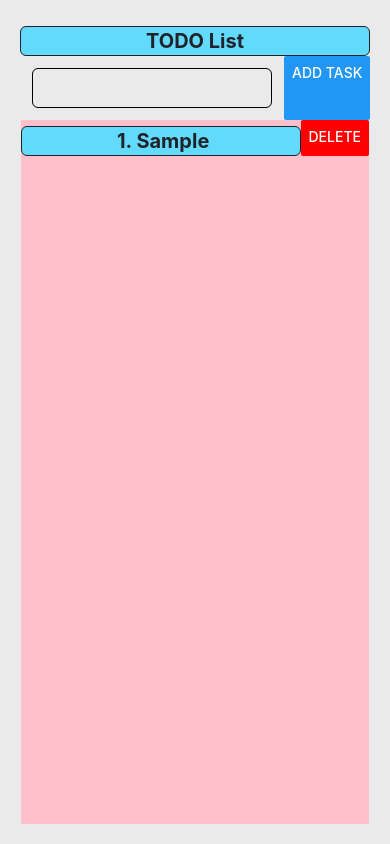
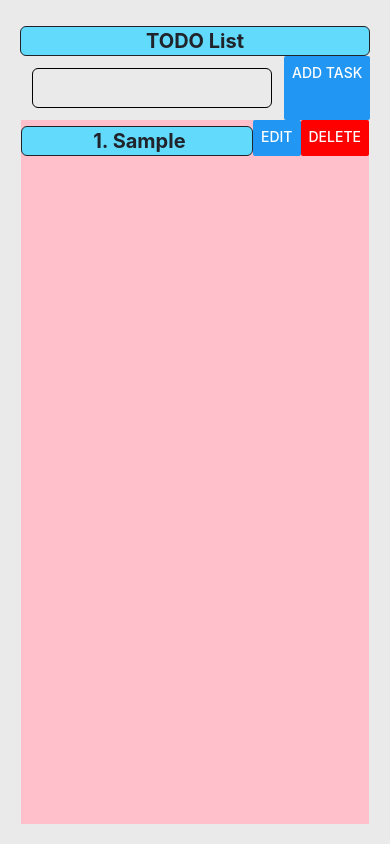
Before and after one commit to akashBhaumik/todo-list-using-react-native, a React Native app: screen / in a window 390 px wide. Both pictures are taken after typing "Sample" into the empty fields and a click on the button "ADD TASK". Built offline with nearby package versions, Linux system fonts and the light colour scheme.

Commit message:
edit button added

```diff
--- a/App.js
+++ b/App.js
@@ -5,19 +5,27 @@ import { useState } from "react"
 const App = () => {
   const [task, add_task] = useState([])
   const [text, onChangeText] = useState("")
-
+  const [edit , setEdit] = useState(true)
+  const [editIndex , setEditIndex] = useState()
 
   return (
     <View style={styles.container}>
       <Text style={styles.title}>TODO List</Text>
-      <View style={styles.fixToText}>
+      {/* <View style={styles.fixToText}>
+
+        <TextInput
+          style={styles.input}
+          onChangeText={onChangeText}
+          value={text}
+        /> */}
+        {edit ?
+        <View style={styles.fixToText}>
 
         <TextInput
           style={styles.input}
           onChangeText={onChangeText}
           value={text}
         />
-
         <Button
           title="Add Task"
 
@@ -29,6 +37,30 @@ const App = () => {
         }}
         />
       </View>
+         :
+        <View style={styles.fixToText}>
+          <TextInput
+          style={styles.input}
+          onChangeText={onChangeText}
+          value={text}
+          placeholder={task[editIndex]}
+        />
+        <Button
+          title="edit Task"
+
+        style={styles.button}
+        onPress={() => {
+          console.log("press edit button",editIndex)
+          const editItem = [...task]
+          editItem[editIndex] = text
+          add_task(editItem)
+          onChangeText("")
+          setEdit(true)
+        }}
+        />
+        </View>
+        }
+      {/* </View> */}
 
       <ScrollView style={styles.scrollView}>
         {task.map((task_itam, taskInd) => {
@@ -36,6 +68,15 @@ const App = () => {
             <View style={styles.fixToText} key={taskInd}>
 
               <Text style={styles.task}> {taskInd + 1}. {task_itam}</Text>
+              <Button
+                title="edit"
+                // style={styles.button}
+                onPress={() => {
+                  console.log("edit button")
+                  setEdit(false)
+                  setEditIndex(taskInd)
+                }}
+              />
               <Button
                 title="delete"
                 color="red"
@@ -112,7 +153,7 @@ const styles = StyleSheet.create({
     textAlign: "center",
     fontSize: 20,
     fontWeight: "bold",
-    width: 300,
+    width: 250,
   }
 });
 
```
